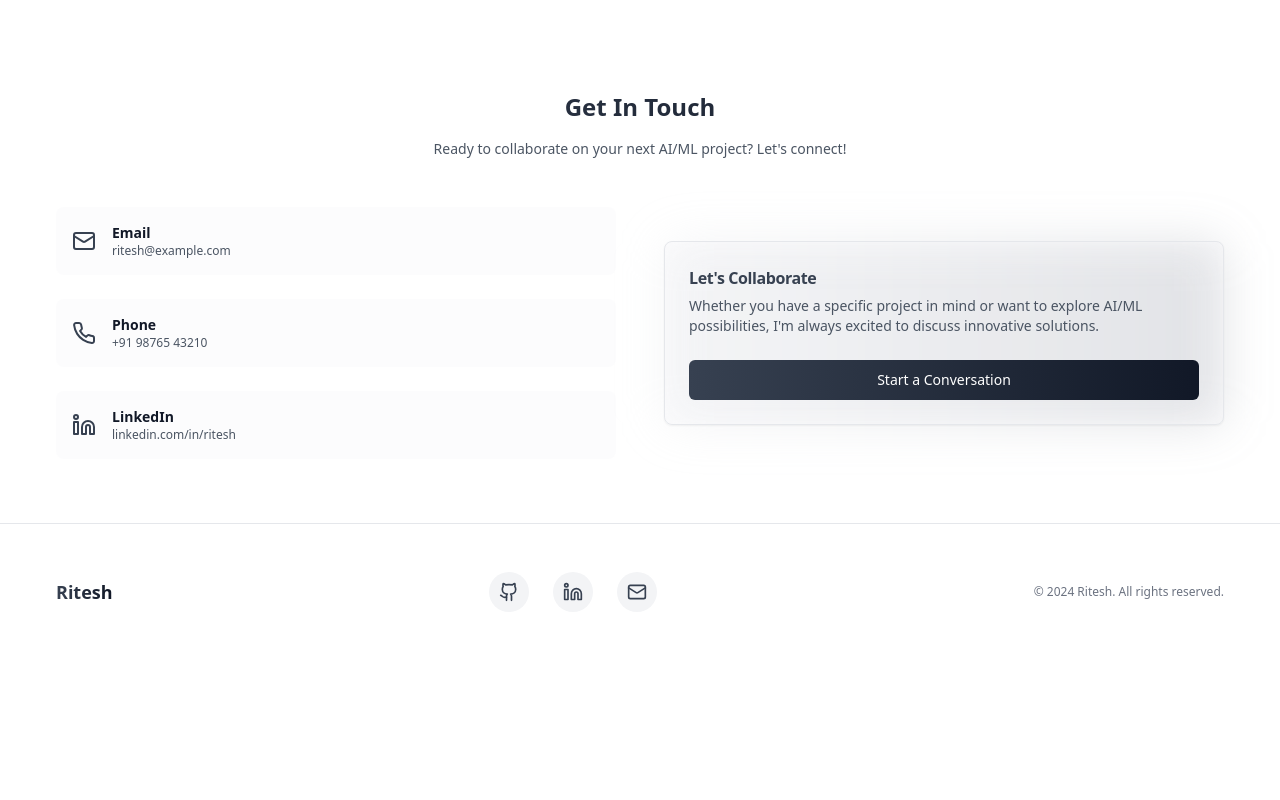
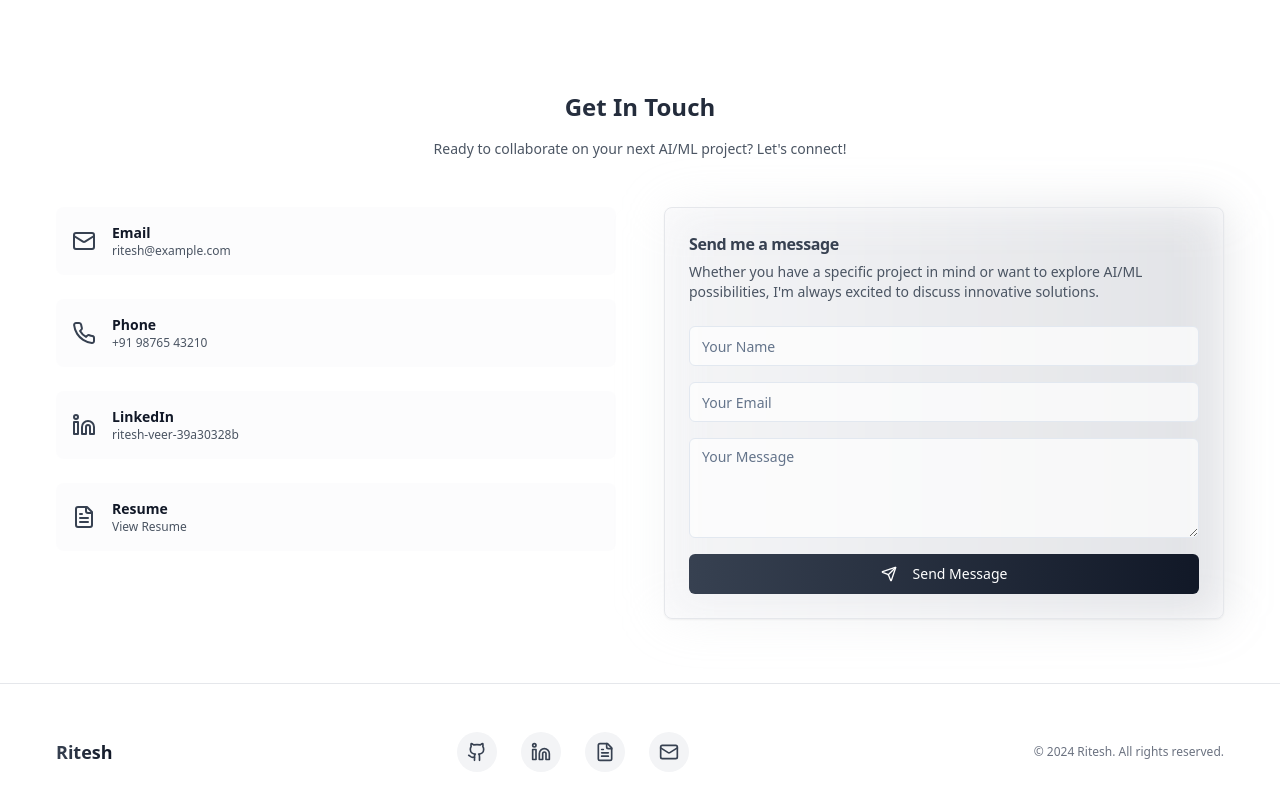
Before and after one commit to Riteshveer/ritsveer-demo, a React (Vite) app: page / in a window 1280 px wide. Shown: the part 4750-5550 px from the top of the page. Before the commit the page ends 5410 px from the top, so only its background shows below. Built offline with nearby package versions, Linux system fonts and the light colour scheme.

Commit message:
Add contact links and form integration
Integrate LinkedIn, GitHub, and resume links into the footer. Integrate contact form with provided keys.

```diff
--- a/package.json
+++ b/package.json
@@ -11,6 +11,7 @@
     "preview": "vite preview"
   },
   "dependencies": {
+    "@emailjs/browser": "^4.4.1",
     "@hookform/resolvers": "^3.9.0",
     "@radix-ui/react-accordion": "^1.2.0",
     "@radix-ui/react-alert-dialog": "^1.1.1",
--- a/src/components/ContactSection.tsx
+++ b/src/components/ContactSection.tsx
@@ -1,12 +1,23 @@
 
-import { Mail, Phone, Linkedin } from 'lucide-react';
+import { Mail, Phone, Linkedin, FileText, Send } from 'lucide-react';
 import { useState, useEffect, useRef } from 'react';
 import { Button } from '@/components/ui/button';
 import { Card, CardContent, CardDescription, CardHeader, CardTitle } from '@/components/ui/card';
+import { Input } from '@/components/ui/input';
+import { Textarea } from '@/components/ui/textarea';
+import { useToast } from '@/hooks/use-toast';
+import emailjs from '@emailjs/browser';
 
 const ContactSection = () => {
   const [isVisible, setIsVisible] = useState(false);
+  const [isLoading, setIsLoading] = useState(false);
+  const [formData, setFormData] = useState({
+    name: '',
+    email: '',
+    message: ''
+  });
   const sectionRef = useRef<HTMLElement>(null);
+  const { toast } = useToast();
 
   useEffect(() => {
     const observer = new IntersectionObserver(
@@ -25,6 +36,56 @@ const ContactSection = () => {
     return () => observer.disconnect();
   }, []);
 
+  const handleInputChange = (e: React.ChangeEvent<HTMLInputElement | HTMLTextAreaElement>) => {
+    const { name, value } = e.target;
+    setFormData(prev => ({ ...prev, [name]: value }));
+  };
+
+  const handleSubmit = async (e: React.FormEvent) => {
+    e.preventDefault();
+
+    if (!formData.name || !formData.email || !formData.message) {
+      toast({
+        title: "Error",
+        description: "Please fill in all fields",
+        variant: "destructive",
+      });
+      return;
+    }
+
+    setIsLoading(true);
+
+    try {
+      await emailjs.send(
+        'service_4h6zynb',
+        'template_877fcsa',
+        {
+          from_name: formData.name,
+          from_email: formData.email,
+          message: formData.message,
+          to_name: 'Ritesh',
+        },
+        'ZZdqR8eryhvfHwjJR'
+      );
+
+      toast({
+        title: "Success!",
+        description: "Your message has been sent successfully. I'll get back to you soon!",
+      });
+
+      setFormData({ name: '', email: '', message: '' });
+    } catch (error) {
+      console.error('EmailJS error:', error);
+      toast({
+        title: "Error",
+        description: "Failed to send message. Please try again or contact me directly.",
+        variant: "destructive",
+      });
+    } finally {
+      setIsLoading(false);
+    }
+  };
+
   return (
     <section ref={sectionRef} id="contact" className={`relative z-10 py-16 px-6 transition-all duration-1000 ${isVisible ? 'animate-slide-in-right' : 'opacity-0 translate-x-[50px]'}`}>
       <div className="container mx-auto">
@@ -37,20 +98,28 @@ const ContactSection = () => {
           </p>
         </div>
 
-        <div className="grid md:grid-cols-2 gap-12 items-center">
+        <div className="grid md:grid-cols-2 gap-12 items-start">
           <div className={`space-y-6 transition-all duration-700 ${isVisible ? 'animate-fade-in' : 'opacity-0'}`} style={{ animationDelay: '0.3s' }}>
             {[
-              { icon: Mail, title: 'Email', value: 'ritesh@example.com' },
-              { icon: Phone, title: 'Phone', value: '+91 98765 43210' },
-              { icon: Linkedin, title: 'LinkedIn', value: 'linkedin.com/in/ritesh' }
+              { icon: Mail, title: 'Email', value: 'ritesh@example.com', url: 'mailto:ritesh@example.com' },
+              { icon: Phone, title: 'Phone', value: '+91 98765 43210', url: 'tel:+919876543210' },
+              { icon: Linkedin, title: 'LinkedIn', value: 'ritesh-veer-39a30328b', url: 'https://www.linkedin.com/in/ritesh-veer-39a30328b' },
+              { icon: FileText, title: 'Resume', value: 'View Resume', url: 'https://docs.google.com/document/d/1xIiTj--ZNi0oyUn7_6dzGHlCEnwt19KKIfubHoRRJmo/edit?usp=sharing' }
             ].map((contact, index) => (
-              <div key={contact.title} className={`flex items-center space-x-4 p-4 bg-gray-50/50 rounded-lg hover:bg-gray-100 transition-all duration-500 ${isVisible ? 'animate-scale-in' : 'opacity-0 scale-95'}`} style={{ animationDelay: `${0.5 + index * 0.1}s` }}>
+              <a
+                key={contact.title}
+                href={contact.url}
+                target="_blank"
+                rel="noopener noreferrer"
+                className={`flex items-center space-x-4 p-4 bg-gray-50/50 rounded-lg hover:bg-gray-100 transition-all duration-500 ${isVisible ? 'animate-scale-in' : 'opacity-0 scale-95'}`}
+                style={{ animationDelay: `${0.5 + index * 0.1}s` }}
+              >
                 <contact.icon className="w-6 h-6 text-gray-700" />
                 <div>
                   <div className="font-semibold text-sm">{contact.title}</div>
                   <div className="text-gray-600 text-xs">{contact.value}</div>
                 </div>
-              </div>
+              </a>
             ))}
           </div>
 
@@ -58,16 +127,57 @@ const ContactSection = () => {
             <div className="absolute inset-0 bg-gradient-to-r from-gray-300/20 to-gray-500/20 rounded-2xl blur-xl"></div>
             <Card className="relative bg-gray-50/50 backdrop-blur-sm border-gray-200">
               <CardHeader>
-                <CardTitle className="text-gray-700 text-base">Let's Collaborate</CardTitle>
+                <CardTitle className="text-gray-700 text-base">Send me a message</CardTitle>
                 <CardDescription className="text-gray-600 text-sm">
                   Whether you have a specific project in mind or want to explore AI/ML possibilities,
                   I'm always excited to discuss innovative solutions.
                 </CardDescription>
               </CardHeader>
               <CardContent>
-                <Button className="w-full bg-gradient-to-r from-gray-700 to-gray-900 hover:from-gray-800 hover:to-gray-950 text-white text-sm">
-                  Start a Conversation
-                </Button>
+                <form onSubmit={handleSubmit} className="space-y-4">
+                  <div>
+                    <Input
+                      name="name"
+                      placeholder="Your Name"
+                      value={formData.name}
+                      onChange={handleInputChange}
+                      className="bg-white/70"
+                    />
+                  </div>
+                  <div>
+                    <Input
+                      name="email"
+                      type="email"
+                      placeholder="Your Email"
+                      value={formData.email}
+                      onChange={handleInputChange}
+                      className="bg-white/70"
+                    />
+                  </div>
+                  <div>
+                    <Textarea
+                      name="message"
+                      placeholder="Your Message"
+                      value={formData.message}
+                      onChange={handleInputChange}
+                      className="bg-white/70 min-h-[100px]"
+                    />
+                  </div>
+                  <Button
+                    type="submit"
+                    className="w-full bg-gradient-to-r from-gray-700 to-gray-900 hover:from-gray-800 hover:to-gray-950 text-white text-sm"
+                    disabled={isLoading}
+                  >
+                    {isLoading ? (
+                      <>Sending...</>
+                    ) : (
+                      <>
+                        <Send className="w-4 h-4 mr-2" />
+                        Send Message
+                      </>
+                    )}
+                  </Button>
+                </form>
               </CardContent>
             </Card>
           </div>
--- a/src/components/Footer.tsx
+++ b/src/components/Footer.tsx
@@ -1,5 +1,5 @@
 
-import { Github, Linkedin, Mail } from 'lucide-react';
+import { Github, Linkedin, Mail, FileText } from 'lucide-react';
 
 const Footer = () => {
   return (
@@ -11,13 +11,16 @@ const Footer = () => {
           </div>
           <div className="flex space-x-6">
             {[
-              { icon: Github, url: "https://github.com/ritesh" },
-              { icon: Linkedin, url: "https://linkedin.com/in/ritesh" },
+              { icon: Github, url: "https://github.com/Riteshveer" },
+              { icon: Linkedin, url: "https://www.linkedin.com/in/ritesh-veer-39a30328b" },
+              { icon: FileText, url: "https://docs.google.com/document/d/1xIiTj--ZNi0oyUn7_6dzGHlCEnwt19KKIfubHoRRJmo/edit?usp=sharing" },
               { icon: Mail, url: "mailto:ritesh@example.com" }
             ].map((social, index) => (
               <a
                 key={index}
                 href={social.url}
+                target="_blank"
+                rel="noopener noreferrer"
                 className="w-10 h-10 bg-gray-100 rounded-full flex items-center justify-center text-gray-700 hover:bg-gray-200 hover:text-gray-600 transition-all duration-300 hover:scale-110"
               >
                 <social.icon className="w-5 h-5" />
```
Also changed, not shown: 1 other file (tests, documents, lock files or other folders).
